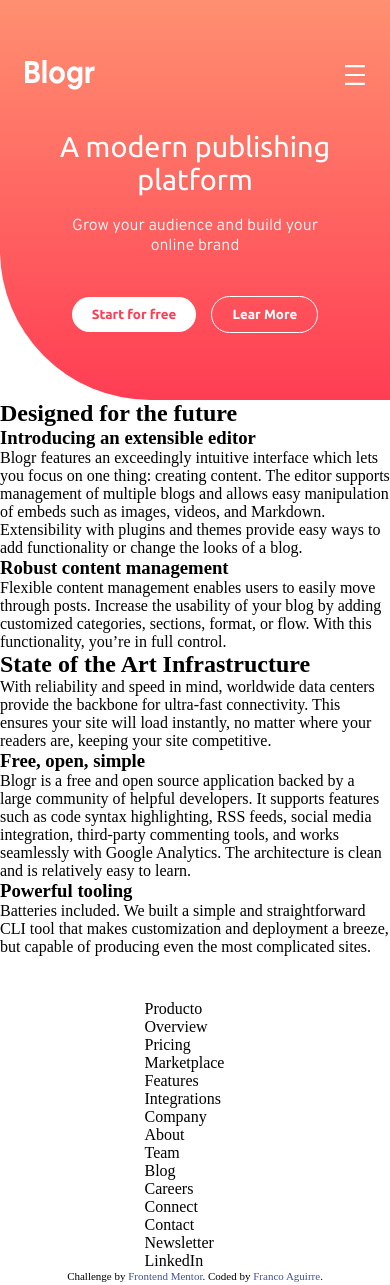
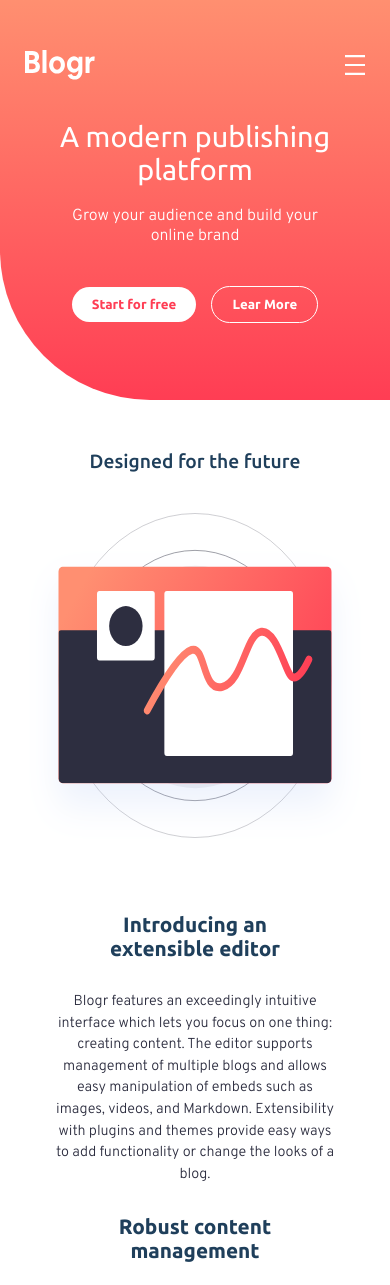
Before and after one commit to Fran3103/landing-page-blog, a plain HTML site: page index.html in a window 390 px wide. Shown: the top 1285 px of the page. Drawn offline with Linux system fonts and the light colour scheme.

Commit message:
version mobile

```diff
--- a/Sass/style.scss
+++ b/Sass/style.scss
@@ -42,7 +42,7 @@ body{
     background: linear-gradient(hsl(13, 100%, 72%), hsl(353, 100%, 62%));
     border-bottom-left-radius:150px;
     height: 400px;
-    padding: 10px 25px;
+    padding: 0 25px;
     .logos{
         margin-top: 30px;
         display: flex;
@@ -152,7 +152,8 @@ body{
 .cabecera{
     margin-top: 20px;
     .titulo{
-        margin: 0 29px;
+
+
         text-align: center;
         color: $White-text;
         font-family: $font-2;
@@ -195,3 +196,152 @@ body{
         }
     }
 }
+
+.designed{
+    padding: 20px;
+    text-align: center;
+    display: flex;
+    flex-direction: column;
+    justify-content: center;
+    align-items: center;
+    h2{
+        color: $Verydarkblue-headings;
+        font-family: $font-2;
+        font-weight: 500;
+        margin-top: 30px;
+        font-size: 1.2rem;
+    }
+    .editor-mobile{
+        width: 340px;
+        height: 330px;
+        margin: 40px 0;
+        }
+    .editor-desktop{
+        display: none;
+    }
+
+    .texto_designed{
+        h3{
+            color: $Verydarkblue-headings;
+            font-family: $font-2;
+            font-size: 1.3rem;
+            margin: 30px 50px ;
+
+        }
+        p{
+            font-size: 0.9rem;
+            line-height: 1.5;
+            color: $Verydarkgrayblue;
+            font-family: $font-1;
+            margin: 10px 33px ;
+        }
+    }
+
+}
+
+.phones{
+    width: 100vw;
+    height: 60%;
+    position: absolute;
+    z-index: 10;
+    top: 1500px;
+}
+.infrastructure{
+    margin: 280px 0;
+}
+.texto_infrastructure{
+    background-color: $Verydarkdesaturatedblue;
+    width: 100vw;
+    height: 100%;
+    padding: 140px 30px;
+
+    text-align: center;
+    color: $White-text;
+    font-family: $font-1;
+    position: relative;
+    border-radius:0 120px 0 120px ;
+    h2{
+        font-size: 1.6rem;
+        font-weight: 700;
+        margin: 20px 25px;
+    }
+    p{
+        font-size: 1rem;
+        line-height: 1.5;
+    }
+}
+
+.laptop{
+    .laptop-mobile{
+        width: 100vw;
+        height: 100%;
+        margin-top: -1000px;
+
+    }
+    .laptop-desktop{
+        display: none;
+    }
+    .texto_laptop{
+    display: flex;
+    flex-direction: column;
+    justify-content: center;
+    align-items: center;
+    padding: 0 30px;
+    text-align: center;
+    h3{
+        margin: 20px ;
+        color:$Verydarkblue-headings;
+        font-family: $font-2;
+    }
+    p{
+        font-size: 0.8rem;
+        margin: 0 30px;
+        font-family: $font-2;
+        line-height: 1.5;
+    }
+    }
+}
+
+.footer{
+    background-color: $Verydarkblackblue-footer-background;
+    border-radius: 0 100px 0 0;
+    width: 100vw;
+    height: 100%;
+    display: flex;
+    flex-direction: column;
+    justify-content: center;
+    align-items: center;
+    gap: 20px;
+    padding: 30px;
+    margin: 50px 0 ;
+
+    .logo{
+        width: 70px;
+        height: 25px;
+    }
+
+    .producto_footer{
+        display: flex;
+        flex-direction: column;
+        justify-content: center;
+        align-items: center;
+        gap: 20px;
+        font-family: $font-2;
+    }
+
+    .titulo_footer{
+        color: $White-text;
+        font-size: 0.8rem;
+    }
+    .secciones_footer{
+        display: flex;
+        flex-direction: column;
+        justify-content: center;
+        align-items: center;
+        gap: 10px;
+        font-size: 0.6rem;
+        color: $Grayishblue-footer-text;
+
+    }
+
+}
--- a/index.html
+++ b/index.html
@@ -90,6 +90,11 @@
   <section class="designed">
     <h2 class="titulo_designed">Designed for the future</h2>
 
+      <img src="/images/illustration-editor-mobile.svg" alt="editor" class="editor-mobile">
+
+      <img src="/images/illustration-editor-desktop.svg" alt="desktop" class="editor-desktop">
+
+
     <div class="texto_designed">
 
       <h3>Introducing an extensible editor</h3>
@@ -107,18 +112,16 @@
         </p>
 
     </div>
-    <div class="imagen_designed">
 
-    </div>
 
 
   </section>
 
 
-  <section class="Infrastructure">
-    <div class="imagen_infrastructure">
+  <section class="infrastructure">
+    <img src="/images/illustration-phones.svg" alt="phones" class="phones">
 
-    </div>
+
 
     <div class="texto_infrastructure">
       <h2 clase="titulo_infrastructure"> State of the Art Infrastructure </h2>
@@ -133,9 +136,8 @@
 
 
   <section class="laptop">
-    <div class="imagen_laptop">
-
-    </div>
+    <img src="/images/illustration-laptop-mobile.svg" alt="mobile" class="laptop-mobile">
+    <img src="/images/illustration-laptop-desktop.svg" alt="desktop" class="laptop-desktop">
     <div class="texto_laptop">
       <h3 class="titulo_laptop">
         Free, open, simple
@@ -167,7 +169,7 @@
 
     <div class="producto_footer">
       <div class="titulo_footer">
-        <p>Producto</p>
+        <p>Product</p>
       </div>
       <div class="secciones_footer">
         <p>Overview</p>
```
Also changed, not shown: Sass/style.css, 1 other file.
